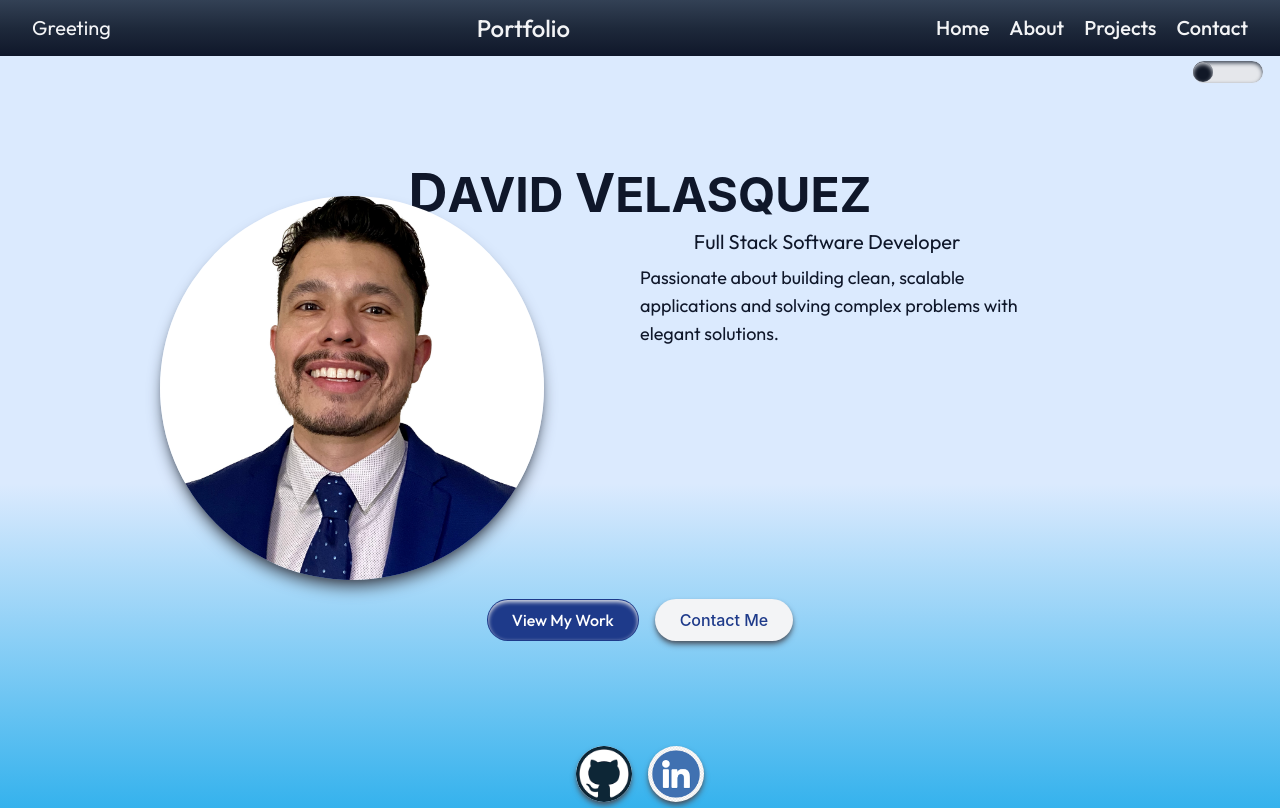
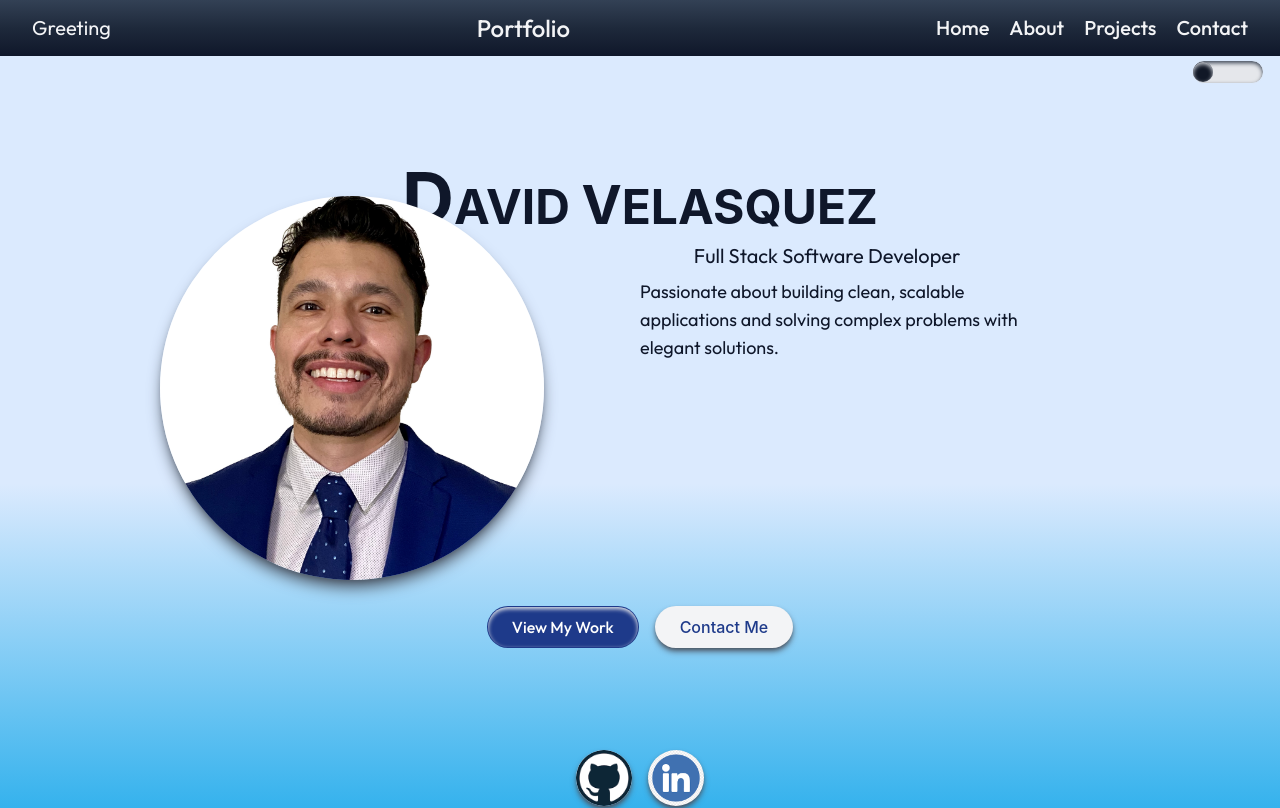
Before and after one commit to davidxv15/Portfolio-2, a React (Vite) app: page / in a window 1280 px wide. Shown: the top 808 px of the page. Built offline with nearby package versions, Linux system fonts and the light colour scheme; a web font is replaced by a local one.

Commit message:
lg: text size

```diff
--- a/src/components/HeroSection.tsx
+++ b/src/components/HeroSection.tsx
@@ -8,7 +8,7 @@ const HeroSection: React.FC = () => {
           className="surname text-5xl font-league font-bold text-slate-900 bg-transparent
          w-3/4 mx-auto outline outline-none"
         >
-          <span className="text-5.5xl">D</span>AVID{" "}
+          <span className="text-5.5xl lg:text-7xl">D</span>AVID{" "}
           <span className="text-5.5xl">V</span>ELASQUEZ
         </h1>
         <p className="text-xl font-outfit text-slate-900 mt-2 md:text-right lg:text-right md:mr-32 md:ml-[50%] lg:mr-32">
```
